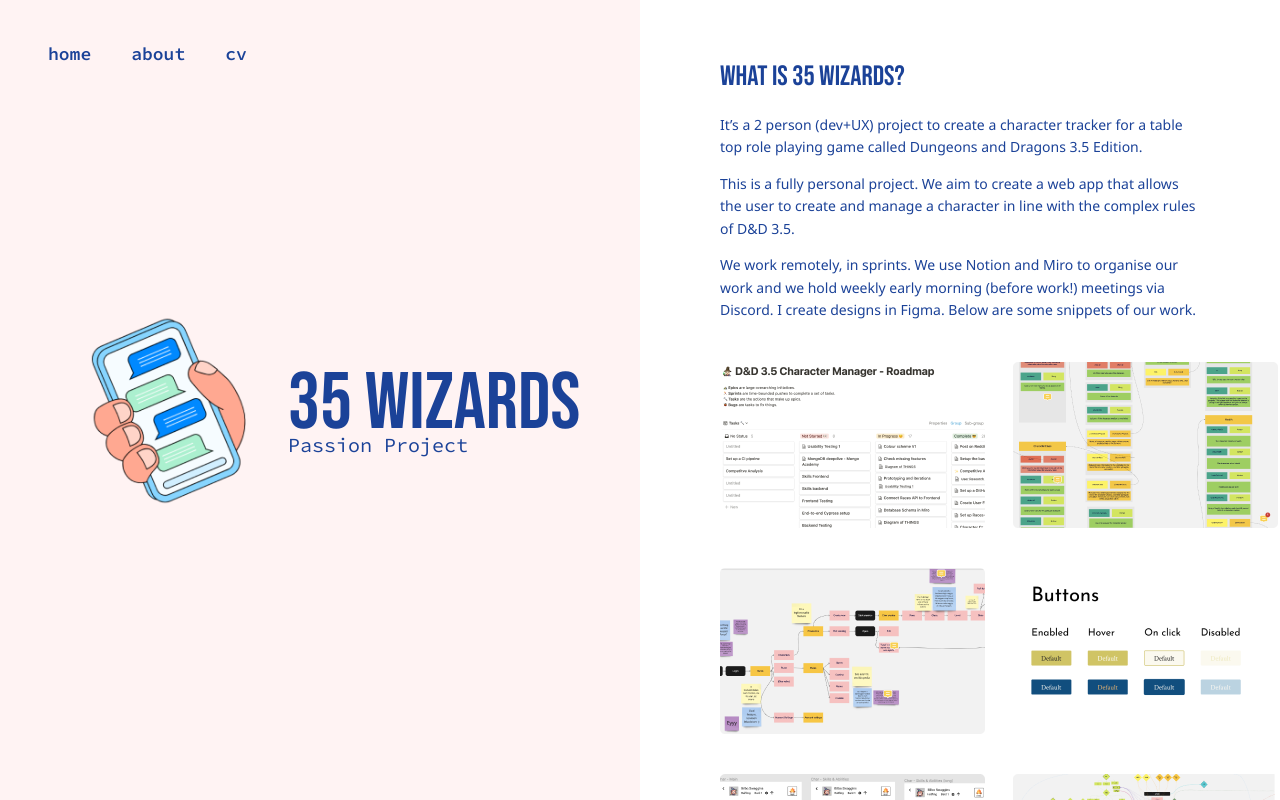
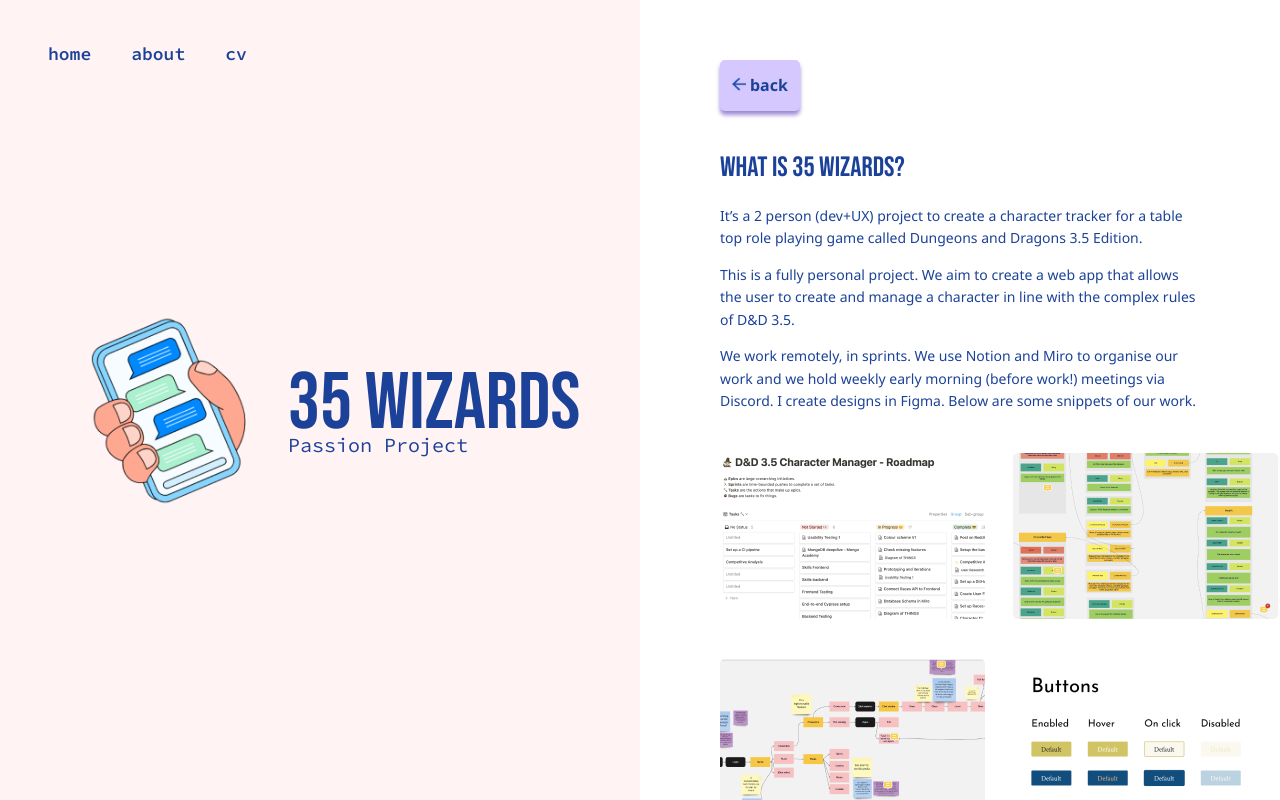
Before and after one commit to RekaK/portfolio, a Next.js app: page /passion-projects/35wizards in a window 1280 px wide. Built offline with nearby package versions, Linux system fonts and the light colour scheme.

Commit message:
add button styling

```diff
--- a/components/passionProject/index.tsx
+++ b/components/passionProject/index.tsx
@@ -1,4 +1,6 @@
+import { useRouter } from "next/router";
 import { Styled } from "../../templates/MainTemplate.styles";
+import Button from "../../ui/Buttons/Button";
 import ImageGrid, { IImageObject } from "../../ui/ImageGrid";
 import Section from "../../ui/Section";
 import Footer from "../footer";
@@ -20,9 +22,18 @@
   imageGallery,
   buttonSection,
 }) => {
+  const router = useRouter();
+
   return (
     <Styled.Main>
       <Styled.MainContainer>
+        <Styled.BackButtonContainer>
+          <Button
+            label="back"
+            onClick={() => router.back()}
+            iconUrl={"/icons/backArrow.png"}
+          />
+        </Styled.BackButtonContainer>
         <Section
           title={mainSection.title}
           paragraphs={mainSection.paragraphs}
--- a/templates/MainTemplate.styles.tsx
+++ b/templates/MainTemplate.styles.tsx
@@ -14,8 +14,13 @@
   margin: "60px 80px",
 });
 
+const BackButtonContainer = styled.div({
+  marginBottom: "40px",
+});
+
 export const Styled = {
   MainTemplate,
   Main,
   MainContainer,
+  BackButtonContainer,
 };
--- /dev/null
+++ b/ui/Buttons/Button.tsx
@@ -0,0 +1,29 @@
+import Image from "next/image";
+import { Styled } from "./Buttons.Styles";
+
+interface ButtonProps {
+  onClick: () => void;
+  label: string;
+  iconUrl?: string;
+}
+
+const Button: React.FC<ButtonProps> = ({ onClick, label, iconUrl }) => {
+  return (
+    <Styled.Button onClick={onClick}>
+      {iconUrl && (
+        <Styled.ImageWrapper>
+          <Image
+            src={iconUrl}
+            layout={"fixed"}
+            width={14}
+            height={14}
+            alt="back"
+          />
+        </Styled.ImageWrapper>
+      )}
+      {label}
+    </Styled.Button>
+  );
+};
+
+export default Button;
--- /dev/null
+++ b/ui/Buttons/Buttons.Styles.tsx
@@ -0,0 +1,32 @@
+import { CSSProperties } from "@emotion/serialize";
+import styled from "@emotion/styled";
+import { colors } from "../../styles/variables";
+
+const defaultButton: CSSProperties = {
+  padding: "14px 12px",
+  border: "none",
+  backgroundColor: colors.purple,
+  color: colors.darkBlue,
+  fontFamily: "Noto Sans, sans-serif",
+  fontWeight: 700,
+  fontSize: "16px",
+  lineHeight: "23px",
+  borderRadius: "5px",
+  boxShadow: "0px 4px 4px #9C8AD4",
+};
+
+const ImageWrapper = styled.div({
+  marginRight: "4px",
+});
+
+const LinkButton = styled.a({});
+const Button = styled.button({
+  ...defaultButton,
+  display: "flex",
+});
+
+export const Styled = {
+  LinkButton,
+  ImageWrapper,
+  Button,
+};
```
Also changed, not shown: ui/Buttons/LinkButton.tsx (added, +10 -0 lines), public/icons/backArrow.png (added).
